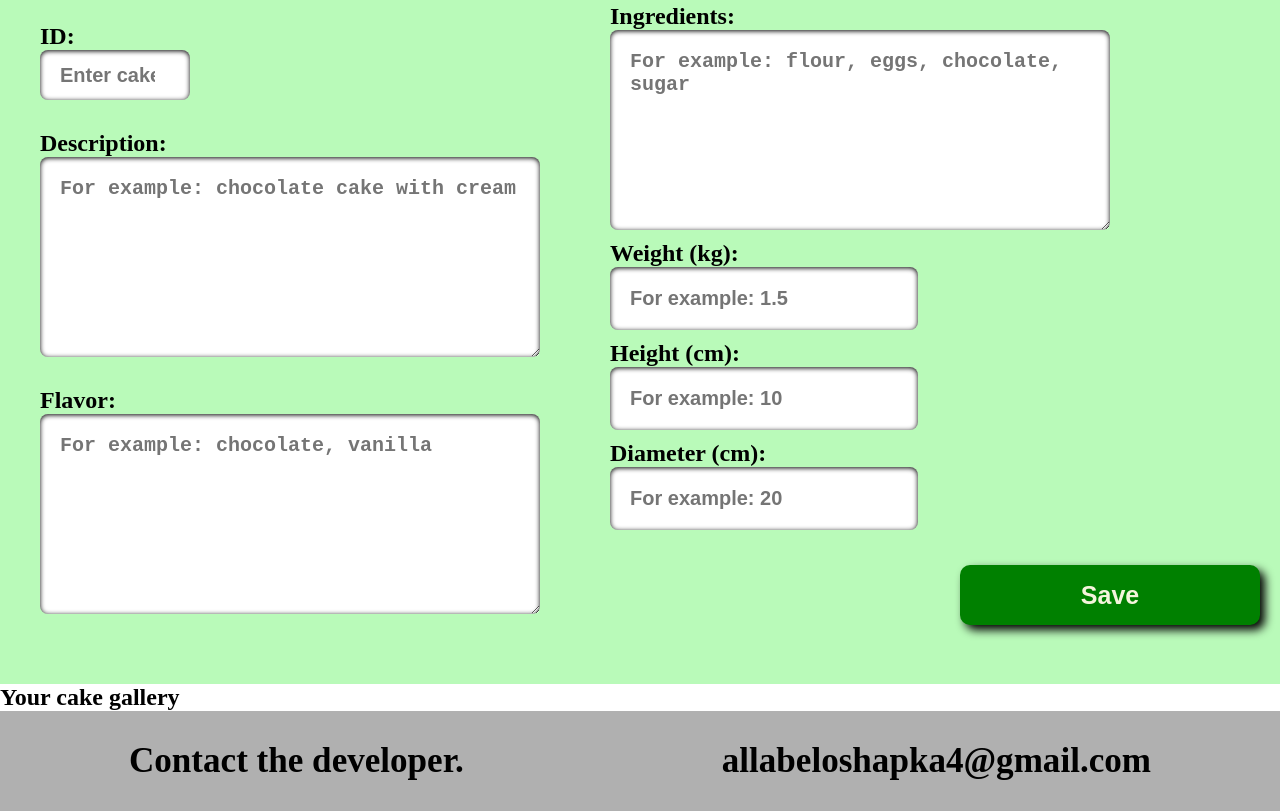
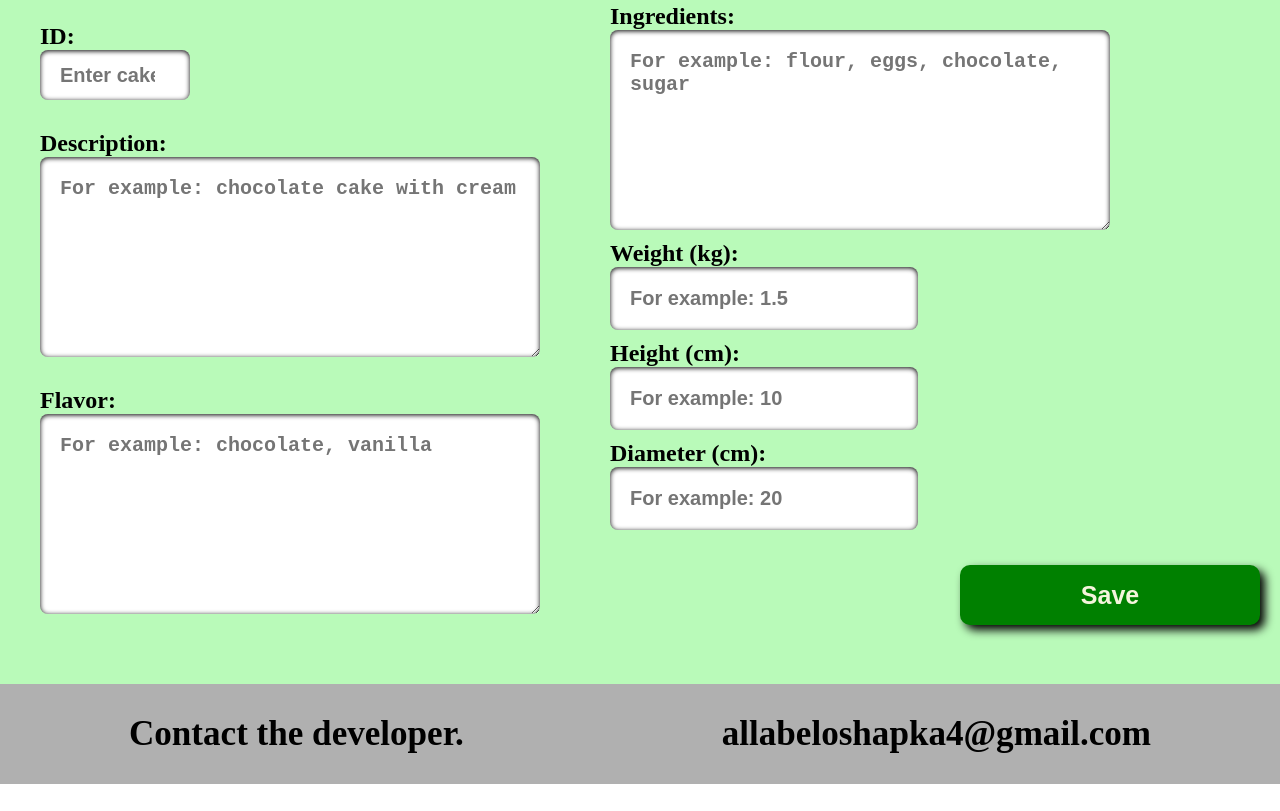
Before and after one commit to AllaBeloshapka/LayerCake, a website: page admin/index.html in a window 1280 px wide. Shown: the part 2061-2872 px from the top of the page. After the commit the page ends 2845 px from the top, so only its background shows below. Drawn offline with nearby package versions, Linux system fonts and the light colour scheme.

Commit message:
update admin/index.html

```diff
--- a/admin/index.html
+++ b/admin/index.html
@@ -319,11 +319,7 @@
       <div></div>
     </main>
 
-    <!-- GALLERY SECTION -->
-    <section class="gallery-section">
-      <h1>Your cake gallery</h1>
-      <div id="gallery" class="gallery"></div>
-    </section>
+
 
     <div class="footer">
       <h3>Contact the developer.</h3>
```
